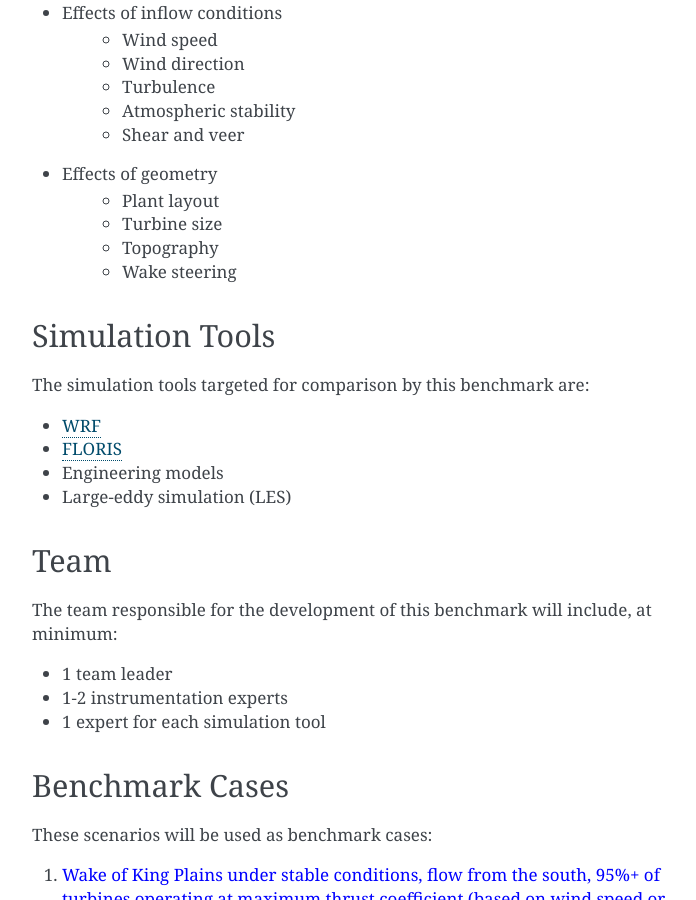
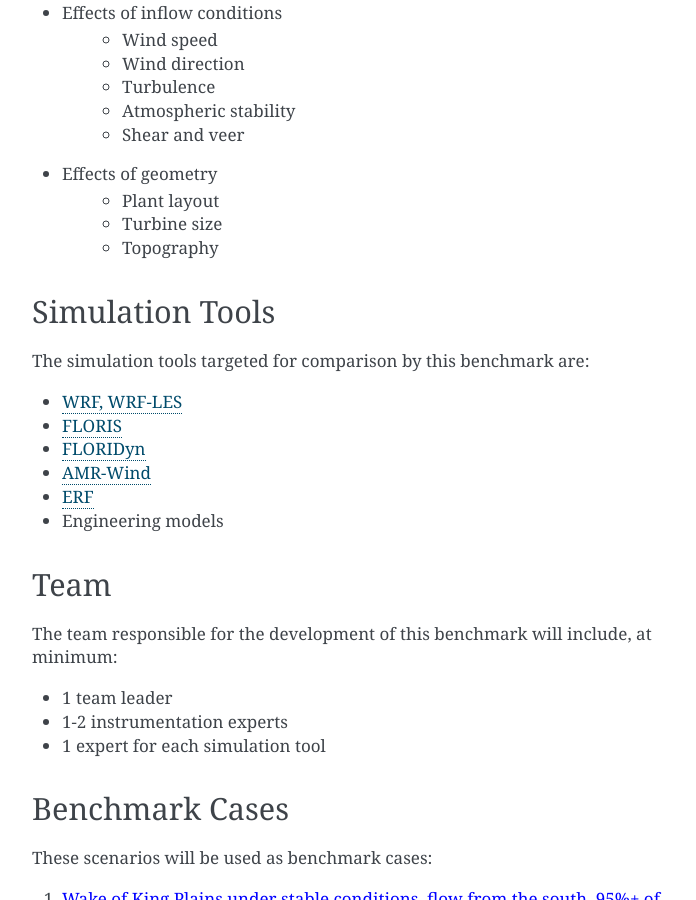
Before and after one commit to alizaoa/awaken_benchmark, a Sphinx documentation site: the page built from source/metabenchmark.rst, in a window 1280 px wide and 900 px high, scrolled down 675 px. Shown: the whole window, without its empty margins (388-1084 px from the left). Built offline with Sphinx 7.4.7, drawn with Linux system fonts in a browser that asks for light colours.

Commit message:
Update simulation tools
Updated list of simulation tools after Oct. 5 meeting

```diff
--- a/source/metabenchmark.rst
+++ b/source/metabenchmark.rst
@@ -50,7 +50,6 @@
     - Plant layout
     - Turbine size
     - Topography
-    - Wake steering
 
 
 Simulation Tools
@@ -58,10 +57,12 @@
 
 The simulation tools targeted for comparison by this benchmark are:
 
-- `WRF <https://www.mmm.ucar.edu/models/wrf>`_
+- `WRF, WRF-LES <https://www.mmm.ucar.edu/models/wrf>`_
 - `FLORIS <https://www.nrel.gov/wind/floris.html>`_
+- `FLORIDyn <https://wes.copernicus.org/articles/7/2163/2022/wes-7-2163-2022.html>`_
+- `AMR-Wind <https://exawind.github.io/amr-wind/>`_
+- `ERF <https://erf.readthedocs.io/en/latest/>`_
 - Engineering models
-- Large-eddy simulation (LES)
 
 
 Team
```
Also changed, not shown: 5 other files.
